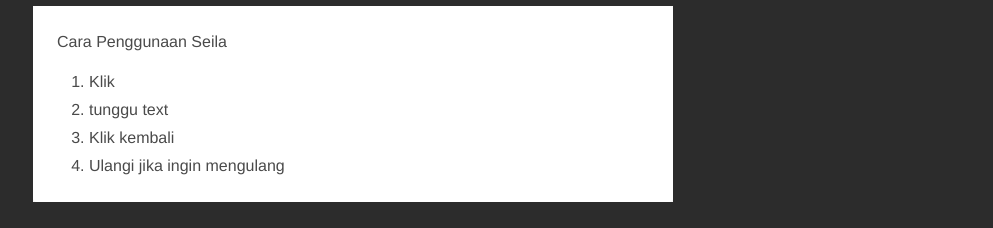
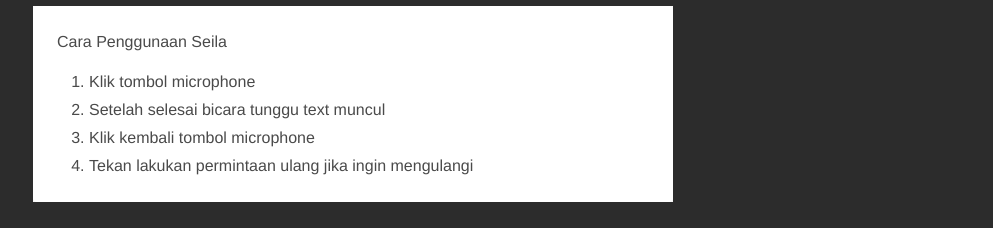
Before and after one commit to yzdunda/kata-seila, a Vue app: page / in a window 1280 px wide. Shown: the part 296-524 px from the top of the page, without its empty margins (287-1280 px from the left). Built offline with nearby package versions, Linux system fonts and the light colour scheme.

Commit message:
add text to modal

```diff
--- a/src/components/ModalHowTo.vue
+++ b/src/components/ModalHowTo.vue
@@ -8,10 +8,10 @@
 						<div class="content">
 							Cara Penggunaan Seila
 							<ol>
-								<li>Klik</li>
-								<li>tunggu text</li>
-								<li>Klik kembali</li>
-								<li>Ulangi jika ingin mengulang</li>
+								<li>Klik tombol microphone</li>
+								<li>Setelah selesai bicara tunggu text muncul</li>
+								<li>Klik kembali tombol microphone</li>
+								<li>Tekan lakukan permintaan ulang jika ingin mengulangi</li>
 							</ol>
 						</div>
 					</div>
```
